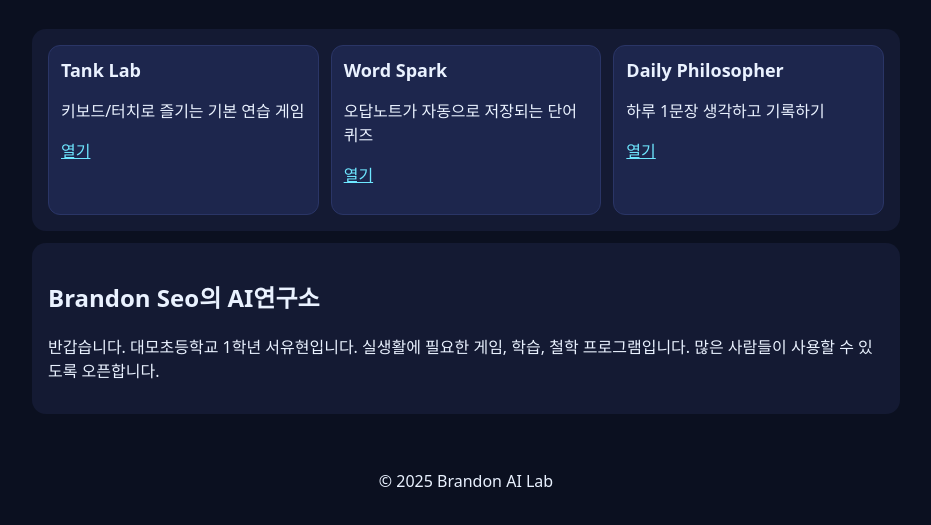
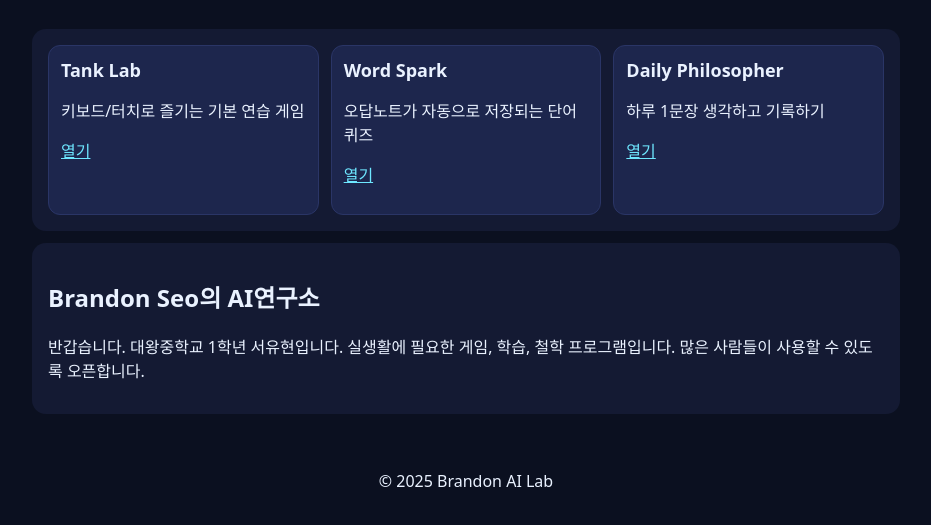
Before and after one commit to brandonseoyoohyun/ai-web-lab, a plain HTML site: page index.html in a window 1280 px wide. Shown: the part 129-654 px from the top of the page, without its empty margins (174-1105 px from the left). Drawn offline with Linux system fonts and the light colour scheme.

Commit message:
Update index.html

```diff
--- a/index.html
+++ b/index.html
@@ -45,7 +45,7 @@
     </section>
     <section class="card">
       <h2>Brandon Seo의 AI연구소</h2>
-      <p>반갑습니다. 대모초등학교 1학년 서유현입니다. 실생활에 필요한 게임, 학습, 철학 프로그램입니다. 많은 사람들이 사용할 수 있도록 오픈합니다.</p>
+      <p>반갑습니다. 대왕중학교 1학년 서유현입니다. 실생활에 필요한 게임, 학습, 철학 프로그램입니다. 많은 사람들이 사용할 수 있도록 오픈합니다.</p>
     </section>
   </main>
   <footer><p>© 2025 Brandon AI Lab</p></footer>
```
